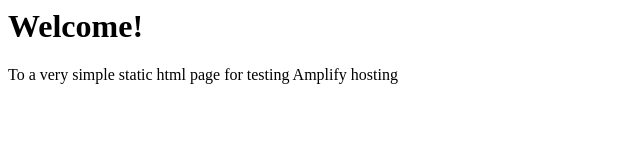
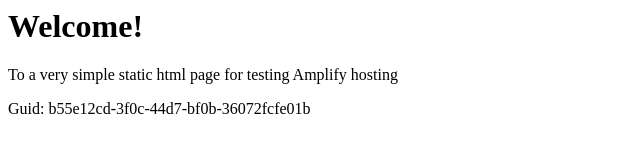
Before and after one commit to aws-aemilia-fra/Github-PR-Commit-Integration-Test-DoNotTouch-GithubWebhookPreviewCanaryTest-v1-prod-eu-central-1, a website: page src/index.html in a window 1280 px wide. Shown: the whole page, without its empty margins (0-640 px from the left). Drawn offline with Linux system fonts and the light colour scheme.

Commit message:
commit from integ tests

```diff
--- a/src/index.html
+++ b/src/index.html
@@ -1,3 +1,5 @@
+
+
 <html lang="en">
 
 <head>
@@ -10,6 +12,6 @@
 <body>
     <h1>Welcome!</h1>
     <p>To a very simple static html page for testing Amplify hosting</p>
-</body>
+    <p>Guid: b55e12cd-3f0c-44d7-bf0b-36072fcfe01b</p></body>
 
 </html>
```
